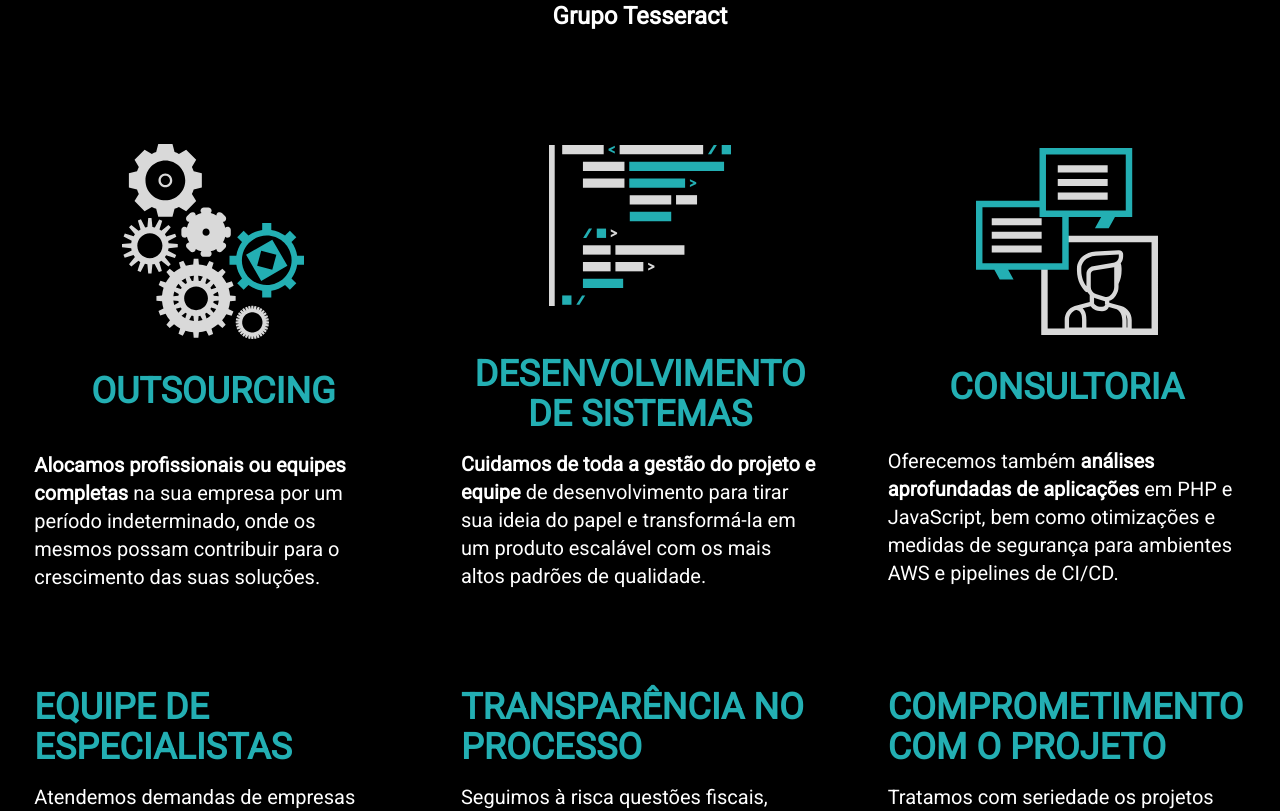
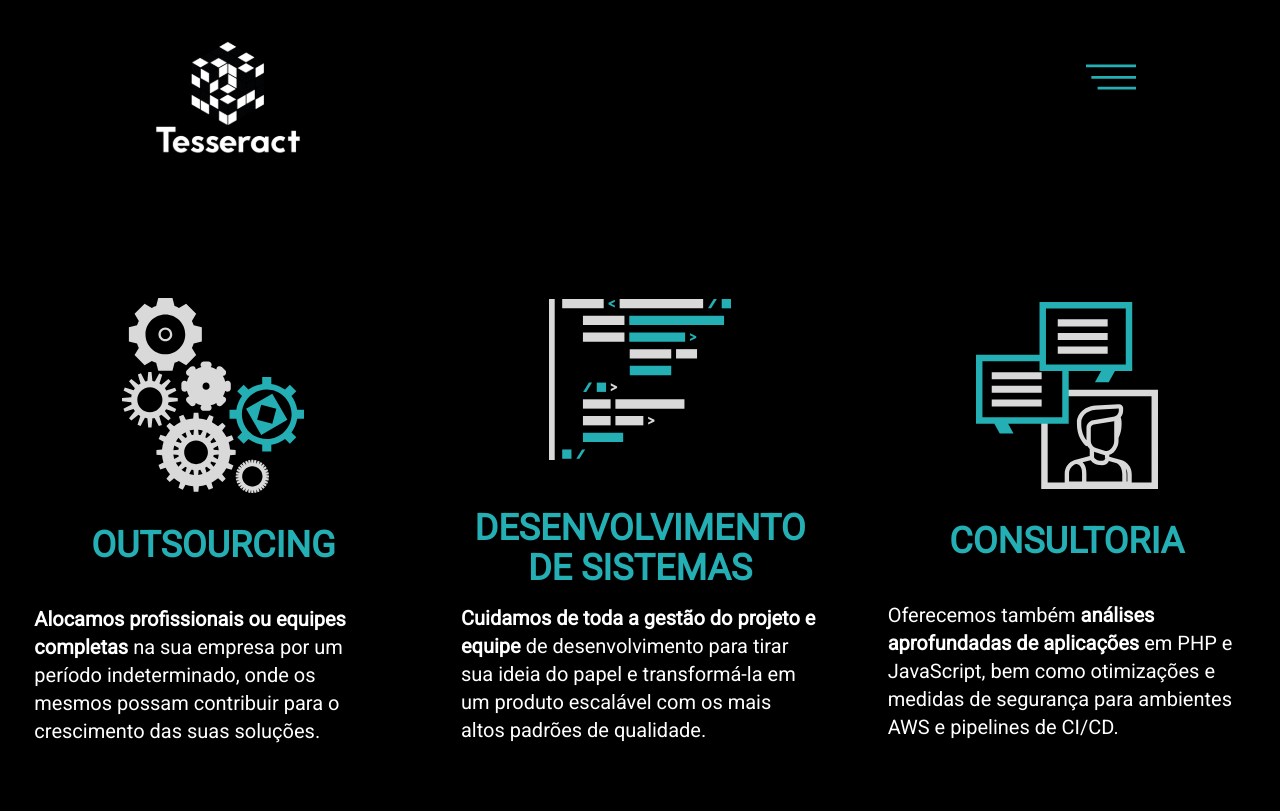
Before and after one commit to grupotesseract/grupotesseract.com.br, a Next.js app: page / in a window 1280 px wide. Shown: the top 811 px of the page. Built offline with nearby package versions, Linux system fonts and the light colour scheme.

Commit message:
feat(header): (WIP) Adds the Header component containing the Menu.

```diff
--- /dev/null
+++ b/app/components/Header.tsx
@@ -0,0 +1,15 @@
+import Logo from './Logo';
+import Menu from './Menu';
+
+export default function Header() {
+  return (
+    <>
+      <div className="flex justify-between absolute pl-24 m-8">
+        <Logo width={200} height={100} />
+      </div>
+      <div>
+        <Menu />
+      </div>
+    </>
+  );
+}
--- /dev/null
+++ b/app/components/Menu.tsx
@@ -0,0 +1,63 @@
+'use client';
+
+import Image from 'next/image';
+import iconMenu from '../../assets/image/iconMenu.svg';
+import React, { useState } from 'react';
+
+export default function Menu() {
+  const [openMenu, setOpenMenu] = useState(false);
+
+  return (
+    <div className="flex justify-end">
+      <div
+        className={!openMenu ? 'pt-16 pr-36 pb-24' : 'hidden'}
+        onClick={() => setOpenMenu(!openMenu)}
+      >
+        <Image src={iconMenu} alt="menu" width={50} height={50} />
+      </div>
+
+      {openMenu && (
+        <>
+          <button
+            className="flex absolute w-[100px] h-[100px] m-8"
+            onClick={() => setOpenMenu(!openMenu)}
+          >
+            <svg
+              className="h-8 w-8 text-gray-600"
+              viewBox="0 0 48 48"
+              fill="none"
+              stroke="#23AFB3"
+              strokeWidth="1"
+            >
+              <line x1="18" y1="6" x2="6" y2="18" />
+              <line x1="6" y1="6" x2="18" y2="18" />
+            </svg>
+          </button>
+          <div className="bg-lightBlue bg-opacity-80 w-[67%] blur-1"></div>
+          <nav className="flex flex-col flex-wrap w-[33%] pt-12 pr-24 pb-36 pl-16 bg-gray bg-opacity-20">
+            <ul className="flex flex-col justify-between min-h-[250px] mt-48">
+              <li className="text-white text-3xl font-black my-2 uppercase">
+                <a href="/quemSomos">Quem Somos</a>
+              </li>
+              <li className="text-white text-3xl font-black my-2 uppercase">
+                <a href="/servicos">Serviços</a>
+              </li>
+              <li className="text-white text-3xl font-black my-2 uppercase">
+                <a href="/projetos">Projetos</a>
+              </li>
+              <li className="text-white text-3xl font-black my-2 uppercase">
+                <a href="/carreira">Carreira</a>
+              </li>
+              <li className="text-white text-3xl font-black my-2 uppercase">
+                <a href="/blog">Blog</a>
+              </li>
+              <li className="text-white text-3xl font-black my-2 uppercase">
+                <a href="/contact">Contact</a>
+              </li>
+            </ul>
+          </nav>
+        </>
+      )}
+    </div>
+  );
+}
--- a/app/page.tsx
+++ b/app/page.tsx
@@ -1,11 +1,15 @@
 import Footer from './components/Footer';
+import Header from './components/Header';
 import Section from './components/Section';
 import TeamInformation from './components/TeamInformation';
 
 export default function Home() {
   return (
+    <>
+      <header>
+        <Header />
+      </header>
       <main className="flex min-h-screen flex-col items-center justify-center">
-      <div className="text-2xl font-bold">Grupo Tesseract</div>
         <section className="min-w-full">
           <div className="min-w-full">
             <Section />
@@ -18,5 +22,6 @@
           <Footer />
         </div>
       </main>
+    </>
   );
 }
--- a/tailwind.config.js
+++ b/tailwind.config.js
@@ -15,6 +15,9 @@
       '42': '2.625rem',
       '112': '7rem'
     },
+    blur: {
+      '1': '1px'
+    },
     colors: {
       lightBlue: '#23AFB3',
       gray: '#D9D9D9',
```
Also changed, not shown: assets/image/iconMenu.svg (added). Lines whose indentation alone changed are shown as unchanged.
